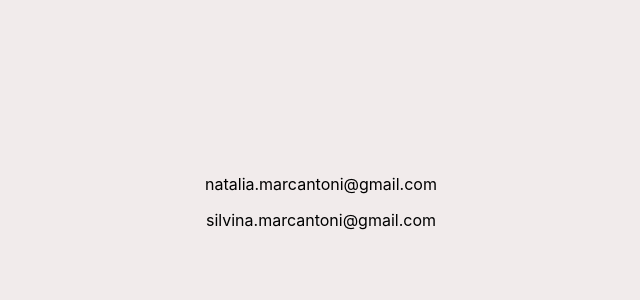
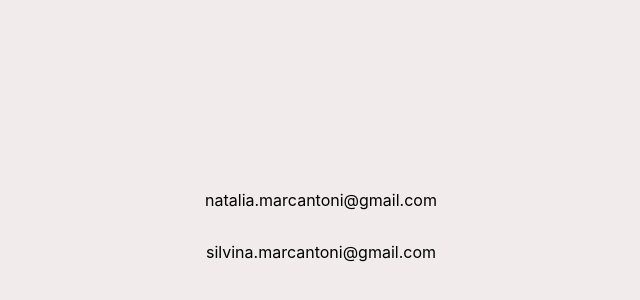
Before and after one commit to Silvina-web/Vecinas, a plain HTML site: page pages/contacto.html in a window 1280 px wide. Shown: the part 162-462 px from the top of the page, without its empty margins (319-959 px from the left). Drawn offline with nearby package versions, Linux system fonts and the light colour scheme; files that its build step writes are made by us from their sources.

Commit message:
Se cambio mails

```diff
--- a/estilo.scss
+++ b/estilo.scss
@@ -138,7 +138,7 @@ a {
   text-align: center;
   margin-top:20rem;
   p{
-    padding-top: 1rem;
+    padding-top: 2rem;
     font-family: -apple-system, BlinkMacSystemFont, 'Segoe UI', Roboto, Oxygen, Ubuntu, Cantarell, 'Open Sans', 'Helvetica Neue', sans-serif;
   }
 
```
